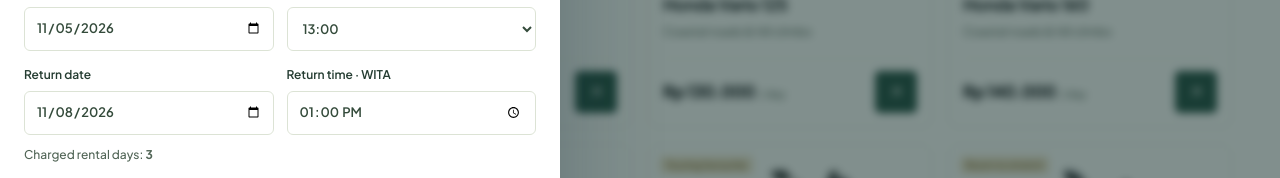
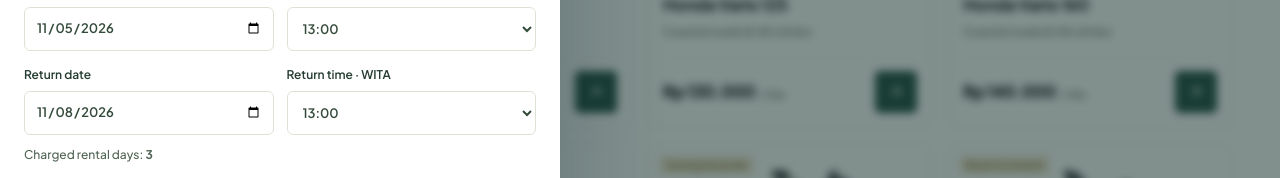
Before and after one commit to adminlotusrental22-ux/website-Lotus-Rental-22, a React (Vite) app: page / in a window 1280 px wide. Both pictures are taken after a click on the button 296 px from the left and 1017 px from the top of the page. Shown: the part 926-1104 px from the top of the page. Built offline with nearby package versions, Linux system fonts and the light colour scheme.

Commit message:
Use matching 24-hour dropdowns for pickup and return times

```diff
--- a/src/components/BookingModal.tsx
+++ b/src/components/BookingModal.tsx
@@ -1,3 +1,4 @@
+import { BookingTimeSelect } from './BookingTimeSelect';
 import { BookingPolicyNotice } from './RentalPolicies';
 import React, { useState } from 'react';
 import { ArrowUpRight, Plus, Trash2, Check } from 'lucide-react';
@@ -55,9 +56,9 @@ function BookingForm({ onClose, preselectedScooterId, currentCurrency }: Props)
     <fieldset><legend>01 / Your scooters</legend>{units.map((id,i)=><div className="unit-row" key={i}><label><span className="sr-only">Scooter {i+1}</span><select value={id} onChange={e=>setUnits(units.map((v,j)=>j===i?e.target.value:v))}>{SCOOTER_FLEET.map(s=><option key={s.id} value={s.id}>{s.name} · {formatPrice(s.dailyRateIdr,currentCurrency)}/day</option>)}</select></label>{units.length>1&&<button className="icon-button" type="button" onClick={()=>setUnits(units.filter((_,j)=>j!==i))} aria-label={`Remove scooter ${i+1}`}><Trash2 size={17}/></button>}</div>)}<button type="button" className="text-link add-unit" onClick={()=>setUnits([...units,SCOOTER_FLEET[0].id])}><Plus size={15}/> Add another scooter</button></fieldset>
     <fieldset><legend>02 / Your dates</legend><div className="form-grid">
       <label>Pickup date<input required aria-label="Pickup date" type="date" value={date} min={firstDate} onInput={e=>changeDate(e.currentTarget.value)} onChange={e=>changeDate(e.target.value)}/></label>
-      <label>Pickup time · WITA<select aria-label="Pickup time · WITA" value={time} onChange={e=>changeTime(e.target.value)}>{Array.from({length:12},(_,i)=>i+8).map(h=><option key={h} value={String(h).padStart(2,'0')+':00'} disabled={date===now.date&&h<earliestHour}>{String(h).padStart(2,'0')}:00</option>)}</select></label>
+      <BookingTimeSelect label="Pickup time · WITA" value={time} lastHour={19} onChange={changeTime} isDisabled={value=>!isPickupTimeValid(date,value)}/>
       <label>Return date<input required aria-label="Return date" type="date" value={returnDate} min={date} onInput={e=>setReturnDate(e.currentTarget.value)} onChange={e=>setReturnDate(e.target.value)}/></label>
-      <label>Return time · WITA<input required aria-label="Return time · WITA" type="time" min="08:00" max="21:00" step="60" value={returnTime} onInput={e=>changeReturnTime(e.currentTarget.value)} onChange={e=>changeReturnTime(e.target.value)}/></label>
+      <BookingTimeSelect label="Return time · WITA" value={returnTime} lastHour={21} onChange={changeReturnTime}/>
     </div><p className="rental-time-summary"><span>Charged rental days</span>: <strong>{quote?.billedDays ?? '—'}</strong>{!!quote?.overtimeHours&&<> · <span>Extra hours</span>: <strong>{quote.overtimeHours}</strong></>}</p>
     <p className="rental-time-help">Minimum 1 day. Up to 4 extra hours: Rp 15,000 per started hour per scooter. Over 4 extra hours: one full day instead of hourly charges.</p>
     {quote?.extraDay&&<p className="return-arrangement-note">Extra time exceeds 4 hours. One extra rental day is included in the estimate; no hourly charge.</p>}
--- /dev/null
+++ b/src/components/BookingTimeSelect.tsx
@@ -0,0 +1,17 @@
+interface Props {
+  label: string;
+  value: string;
+  lastHour: number;
+  onChange: (value: string) => void;
+  isDisabled?: (value: string) => boolean;
+}
+
+export function BookingTimeSelect({ label, value, lastHour, onChange, isDisabled }: Props) {
+  const options = Array.from({ length: (lastHour - 8) * 4 + 1 }, (_, index) => {
+    const minutes = 8 * 60 + index * 15;
+    return `${String(Math.floor(minutes / 60)).padStart(2, '0')}:${String(minutes % 60).padStart(2, '0')}`;
+  });
+  return <label>{label}<select required aria-label={label} value={value} onChange={event => onChange(event.target.value)}>
+    {options.map(time => <option key={time} value={time} disabled={isDisabled?.(time)}>{time}</option>)}
+  </select></label>;
+}
```
